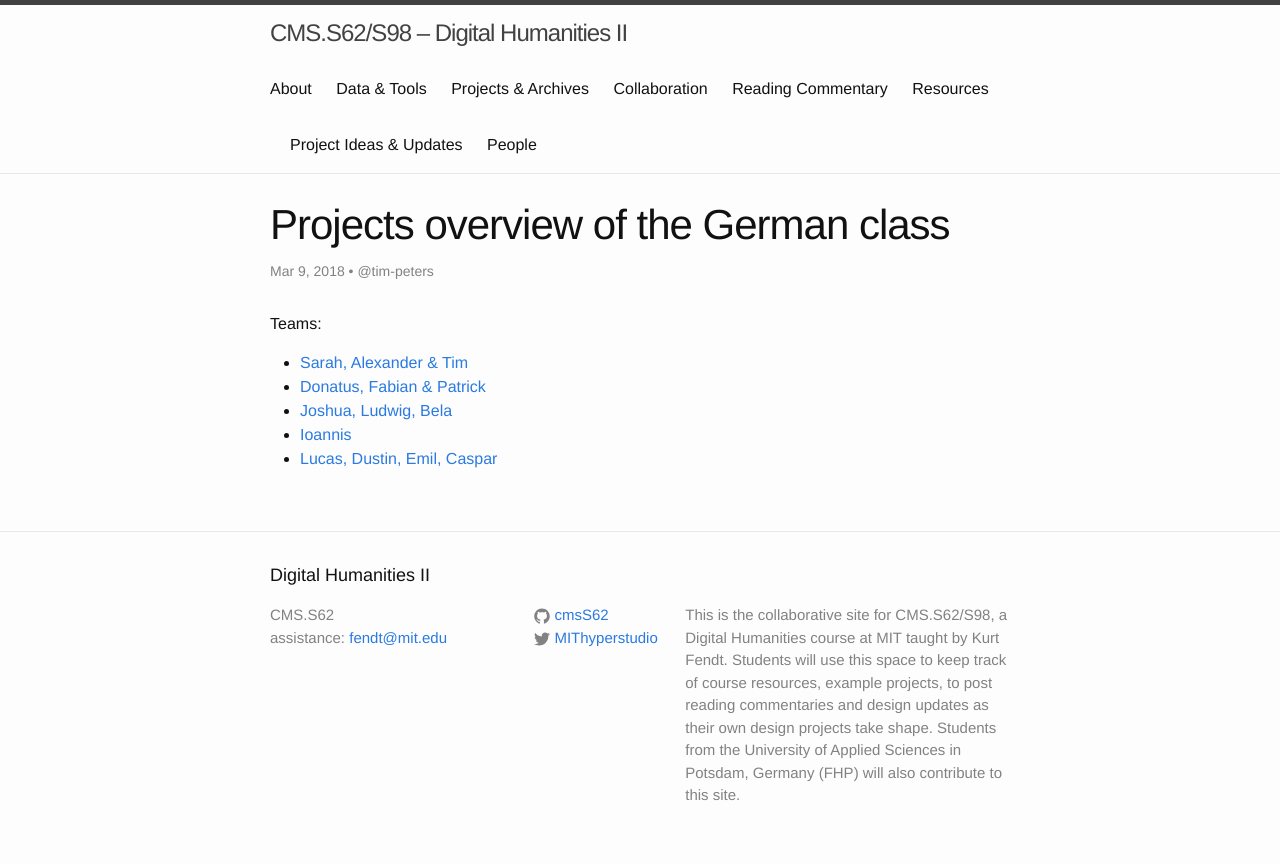
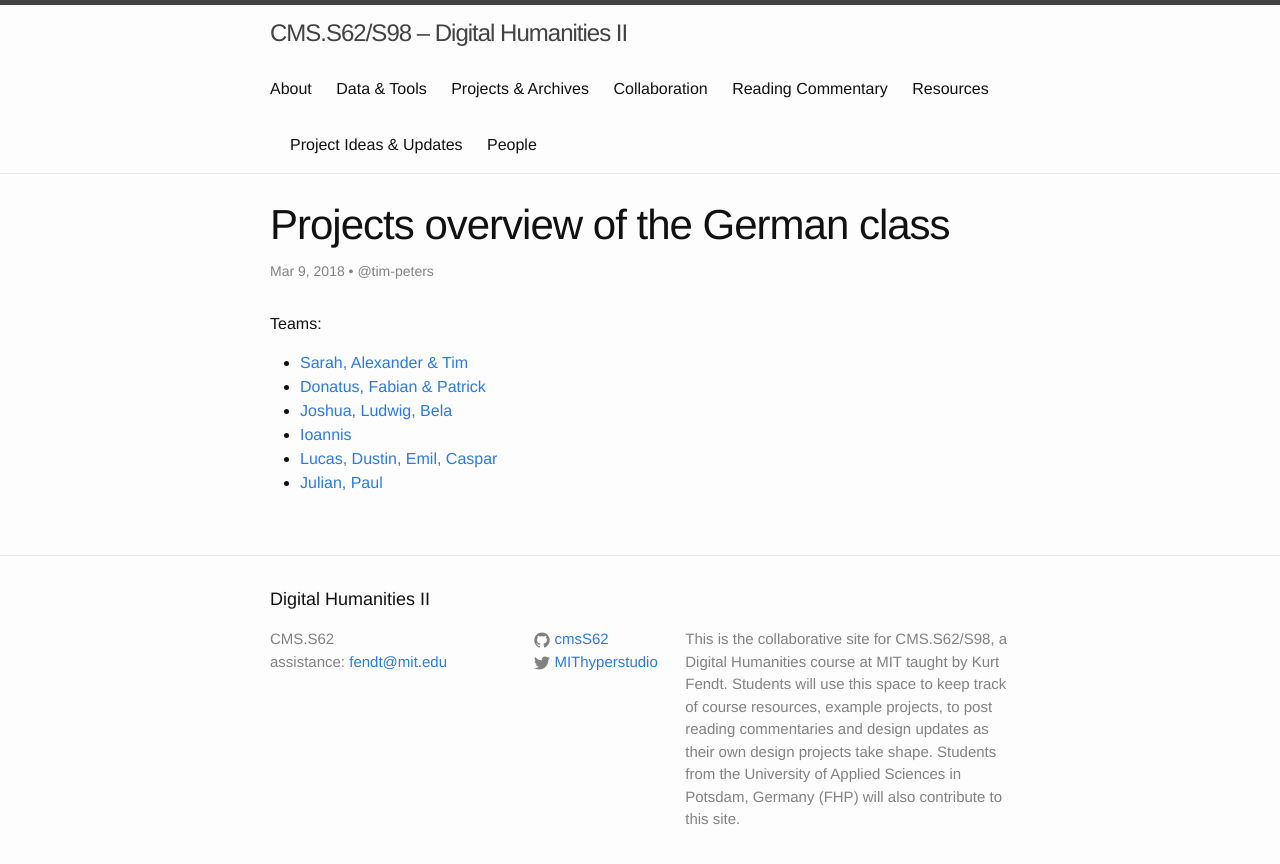
Before and after one commit to cmsS62/Spring-2018, a Jekyll site: the page built from _posts/2018-03-09-projects-overview-of-the-german-class.md, in a window 1280 px wide. Shown: the top 864 px of the page. Built offline with Jekyll 4.4.1, drawn with Linux system fonts in a browser that asks for light colours.

Commit message:
Add "the journey of search" as project into list of projects

```diff
--- a/_posts/2018-03-09-projects-overview-of-the-german-class.md
+++ b/_posts/2018-03-09-projects-overview-of-the-german-class.md
@@ -11,3 +11,4 @@ Teams:
 * [Joshua, Ludwig, Bela]({{site.baseurl}}/assets/first-project-overview/Contemporary-Newspaper-Archives_Joshua_Ludwig_Bela.pdf)
 * [Ioannis]({{site.baseurl}}/assets/first-project-overview/ioannis_sarakasidis_active_archives.pdf)
 * [Lucas, Dustin, Emil, Caspar]({{site.baseurl}}/assets/first-project-overview/lucas-dustin-emil-caspar-shakespeare-folgers-library-project-abstract.pdf)
+* [Julian, Paul]({{site.baseurl}}/updates/the-journey-of-search.html)
```
